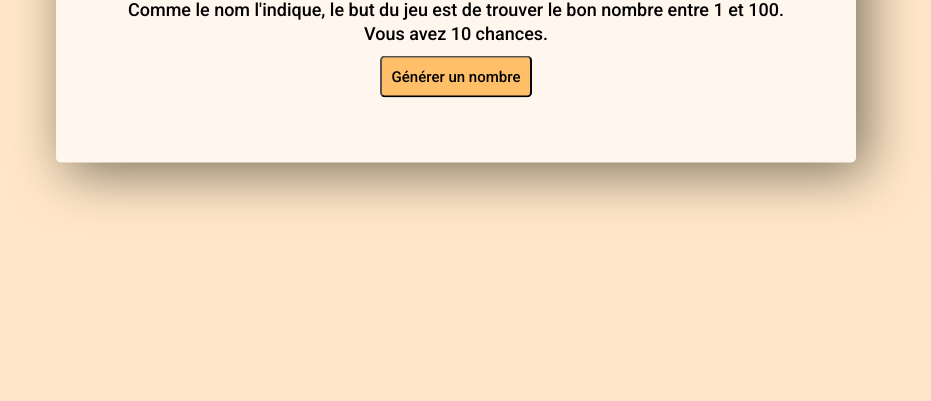
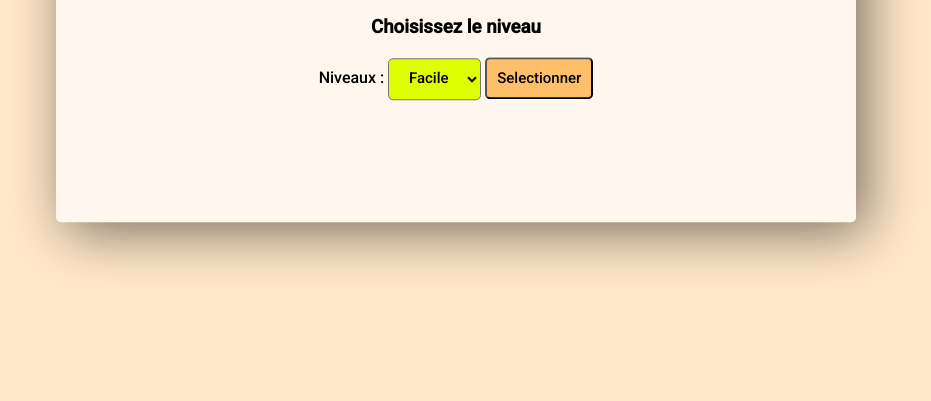
Before and after one commit to jdelmerie/find-the-number, a plain HTML site: page index.html in a window 1280 px wide. Shown: the part 399-800 px from the top of the page, without its empty margins (184-1115 px from the left). Drawn offline with Linux system fonts and the light colour scheme.

Commit message:
version du vendredi le 06/05

```diff
--- a/index.html
+++ b/index.html
@@ -13,9 +13,25 @@
 <body>
     <div id="container">
         <h1 id="title"></h1>
-        <p>Comme le nom l'indique, le but du jeu est de trouver le bon nombre entre 1 et 100. <br> Vous avez 10 chances.
+        <p id="introMsg">Comme le nom l'indique, le but du jeu est de trouver le bon nombre entre 1 et 100. <br> Vous avez 3 niveaux de difficulté.
         </p>
-        <button id="getNb">Générer un nombre</button>
+        <p id="demo"></p>
+        <!--Game level choice-->
+        <div id="levelChoice">
+            <h3>Choisissez le niveau</h3>
+            <br>
+
+                <label for="levels">Niveaux :</label>
+                <select  id="levels">
+                    <option value="Facile" id="easyLevel">Facile</option>
+                    <option value="Moyen" id="middleLevel">Moyen</option>
+                    <option value="Difficile" id="hardLevel">Difficile</option>
+                 </select>
+                 <button id="submit" onclick="showGenerateNumber()">Selectionner</button>
+        </div>
+        <!--Page #2-->
+        <button id="getNb" >Générer un nombre</button>
+
 
         <div id="playbox" class="hide">
             <input type="text" id="userNb" placeholder="Saisissez un nombre" onfocus="if(this.value == 'valeur')this.value = '';">
--- a/script.js
+++ b/script.js
@@ -1,12 +1,38 @@
 let random;
+let introMsg = document.getElementById("introMsg");
 let result = document.getElementById("result");
 let input = document.getElementById("userNb");
 let chance = document.getElementById("chance");
 let validate = document.getElementById("validate");
 let getNb = document.getElementById("getNb");
 let playbox = document.getElementById("playbox");
+let selectLevel = document.getElementById("submit");
+let levelChoiceBlock = document.getElementById("levelChoice");
 let letter = 0;
 let title = "Find The Number";
+getNb.style.visibility = "hidden";
+let life = 0;
+function showGenerateNumber(){
+    let level = document.getElementById("levels").value;
+    switch(level) {
+        case "Facile":
+          life = 15;
+          break;
+        case "Moyen":
+          life = 10;
+          break;
+        case "Difficile":
+          life = 5;
+          break;
+        default:
+          // code block
+    }
+
+    levelChoiceBlock.style.visibility = "hidden";
+    introMsg.innerHTML = "Vous êtes sur un niveau <strong style='color:orange;'>"+ level+"</strong> <br> Vous avez <strong style='color:orange;'>"+ life+"</strong> tentatives à jouer"
+    getNb.style.visibility = "visible";
+    levelChoiceBlock.replaceWith(getNb);
+}
 
 
 getNb.addEventListener("click", () => {
@@ -18,7 +44,7 @@ getNb.addEventListener("click", () => {
 getNb.addEventListener("click", play)
 
 function play() {
-    let life = 10;
+
     let gameDone = 0;
     let reset = "Appuyez sur la touche Echap pour rejouer"
 
--- a/style.css
+++ b/style.css
@@ -16,7 +16,7 @@ body {
     background-color: #ffe7c7;
 }
 
-#title {
+#title, h2 {
     font-family: 'Sigmar One', cursive;
     font-size: 60px;
     text-align: center;
@@ -51,7 +51,7 @@ p {
 }
 
 /* boutton */
-#getNb {
+#getNb, #submit, #levels {
     padding: 10px;
     border-radius: 5px;
     background-color: #ffbf69;
@@ -60,6 +60,10 @@ p {
     cursor: pointer;
     margin-bottom: 15px;
 }
+#levels {
+    background-color: rgb(221, 255, 0);
+}
+
 
 
 #modal {
```
